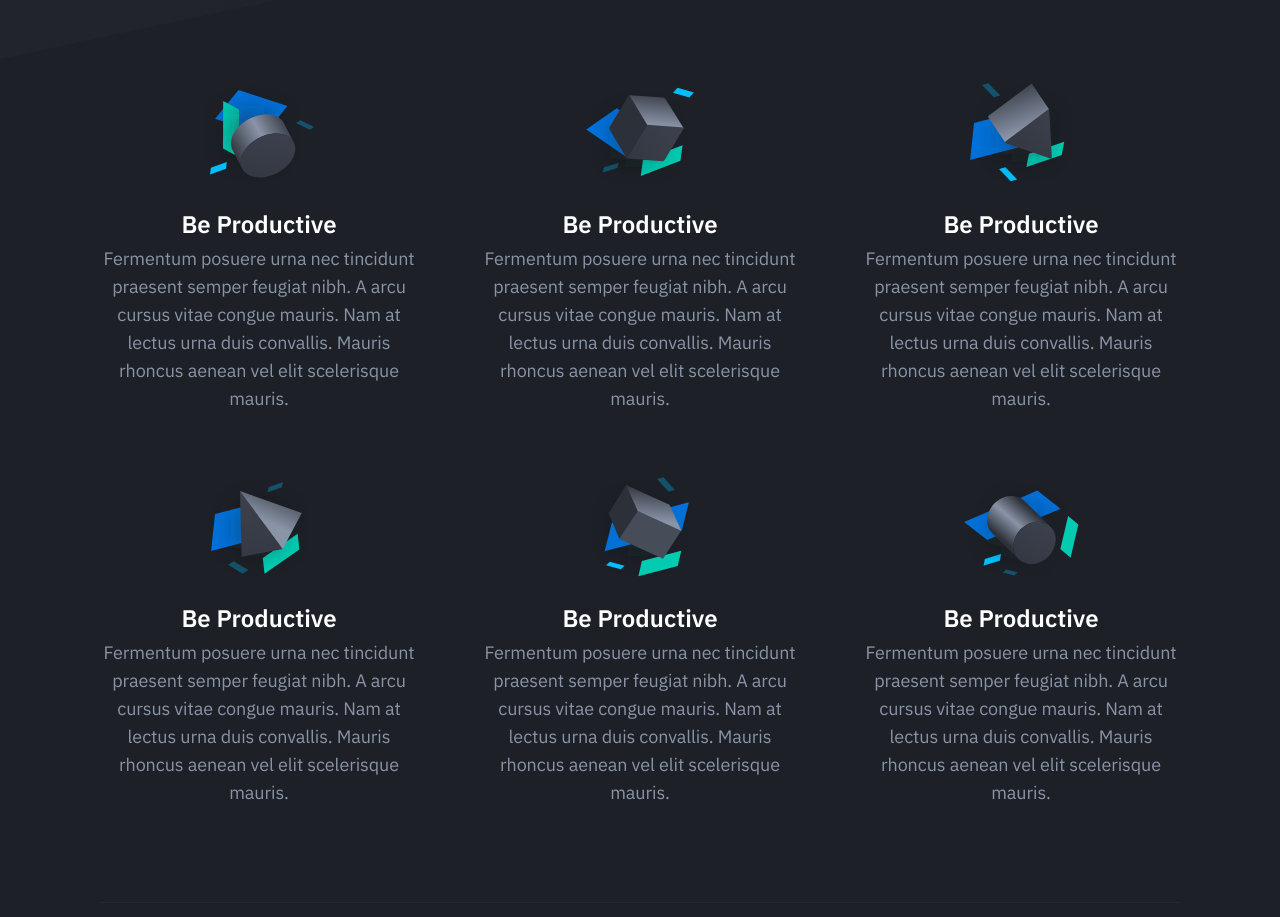
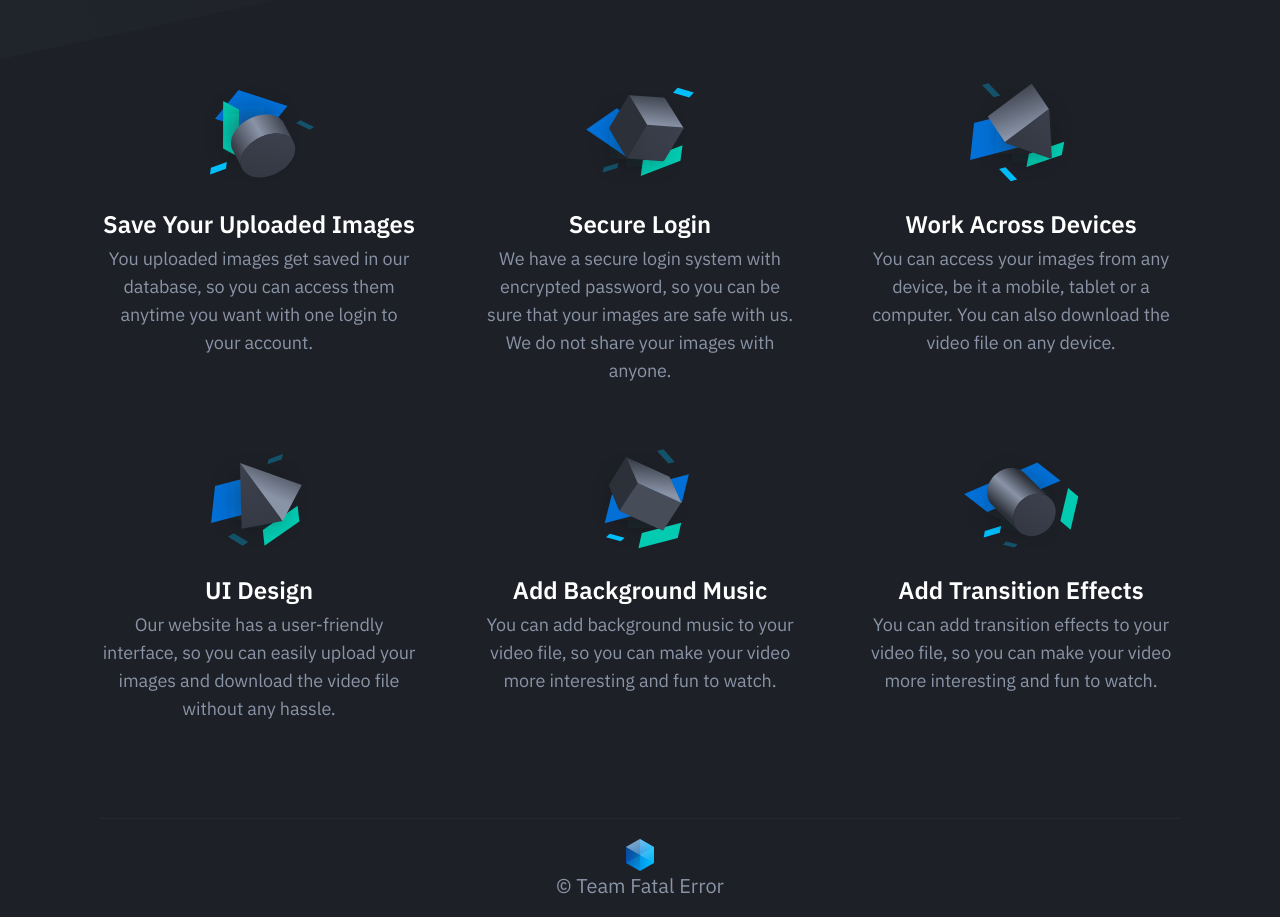
Before and after one commit to not-a-slacker/iss-phase-3, a Flask app: page / in a window 1280 px wide. Shown: the part 641-1558 px from the top of the page. After the commit the page ends 1535 px from the top, so only its background shows below. Run offline with Flask 3, Linux system fonts and the light colour scheme; some libraries are stand-ins or nearby versions.

Commit message:
minor text

```diff
--- a/templates/home.html
+++ b/templates/home.html
@@ -269,7 +269,7 @@
     <div class="logo">
       <img class="header-logo-image" src="/static/img/logo.svg" alt="Logo"
         style="width: 30px; height: 30px; margin-top: 20px;">
-      <span class="header-title">Username: {{row[1]}}                                    User ID: {{row[]}}                                 Name: {{row[0]}}  </span>
+      <span class="header-title">Username: <i>{{row[1]}} </i> Name: <i> {{row[0]}}</i></span>
     </div>
     <div class="button-container">
       <a href="{{ url_for('index') }}" class="codepen-button2"><span>Logout</span></a>
--- a/templates/index.html
+++ b/templates/index.html
@@ -69,8 +69,8 @@
                                     <div class="feature-icon">
 										<img src="../static/img/feature-icon-01.svg" alt="Feature 01">
                                     </div>
-                                    <h4 class="feature-title mt-24">Be Productive</h4>
-                                    <p class="text-sm mb-0">Fermentum posuere urna nec tincidunt praesent semper feugiat nibh. A arcu cursus vitae congue mauris. Nam at lectus urna duis convallis. Mauris rhoncus aenean vel elit scelerisque mauris.</p>
+                                    <h4 class="feature-title mt-24">Save Your Uploaded Images</h4>
+                                    <p class="text-sm mb-0">You uploaded images get saved in our database, so you can access them anytime you want with one login to your account.</p>
                                 </div>
                             </div>
 							<div class="feature text-center is-revealing">
@@ -78,8 +78,8 @@
                                     <div class="feature-icon">
 										<img src="../static/img/feature-icon-02.svg" alt="Feature 02">
                                     </div>
-                                    <h4 class="feature-title mt-24">Be Productive</h4>
-                                    <p class="text-sm mb-0">Fermentum posuere urna nec tincidunt praesent semper feugiat nibh. A arcu cursus vitae congue mauris. Nam at lectus urna duis convallis. Mauris rhoncus aenean vel elit scelerisque mauris.</p>
+                                    <h4 class="feature-title mt-24">Secure Login</h4>
+                                    <p class="text-sm mb-0">We have a secure login system with encrypted password, so you can be sure that your images are safe with us. We do not share your images with anyone.</p>
                                 </div>
                             </div>
                             <div class="feature text-center is-revealing">
@@ -87,8 +87,8 @@
                                     <div class="feature-icon">
 										<img src="../static/img/feature-icon-03.svg" alt="Feature 03">
                                     </div>
-                                    <h4 class="feature-title mt-24">Be Productive</h4>
-                                    <p class="text-sm mb-0">Fermentum posuere urna nec tincidunt praesent semper feugiat nibh. A arcu cursus vitae congue mauris. Nam at lectus urna duis convallis. Mauris rhoncus aenean vel elit scelerisque mauris.</p>
+                                    <h4 class="feature-title mt-24">Work Across Devices</h4>
+                                    <p class="text-sm mb-0">You can access your images from any device, be it a mobile, tablet or a computer. You can also download the video file on any device.</p>
                                 </div>
                             </div>
                             <div class="feature text-center is-revealing">
@@ -96,8 +96,8 @@
                                     <div class="feature-icon">
 										<img src="../static/img/feature-icon-04.svg" alt="Feature 04">
                                     </div>
-                                    <h4 class="feature-title mt-24">Be Productive</h4>
-                                    <p class="text-sm mb-0">Fermentum posuere urna nec tincidunt praesent semper feugiat nibh. A arcu cursus vitae congue mauris. Nam at lectus urna duis convallis. Mauris rhoncus aenean vel elit scelerisque mauris.</p>
+                                    <h4 class="feature-title mt-24">UI Design</h4>
+                                    <p class="text-sm mb-0">Our website has a user-friendly interface, so you can easily upload your images and download the video file without any hassle.</p>
                                 </div>
                             </div>
 							<div class="feature text-center is-revealing">
@@ -105,8 +105,8 @@
                                     <div class="feature-icon">
 										<img src="../static/img/feature-icon-05.svg" alt="Feature 05">
                                     </div>
-                                    <h4 class="feature-title mt-24">Be Productive</h4>
-                                    <p class="text-sm mb-0">Fermentum posuere urna nec tincidunt praesent semper feugiat nibh. A arcu cursus vitae congue mauris. Nam at lectus urna duis convallis. Mauris rhoncus aenean vel elit scelerisque mauris.</p>
+                                    <h4 class="feature-title mt-24">Add Background Music</h4>
+                                    <p class="text-sm mb-0">You can add background music to your video file, so you can make your video more interesting and fun to watch.</p>
                                 </div>
                             </div>
                             <div class="feature text-center is-revealing">
@@ -114,8 +114,8 @@
                                     <div class="feature-icon">
 										<img src="../static/img/feature-icon-06.svg" alt="Feature 06">
                                     </div>
-                                    <h4 class="feature-title mt-24">Be Productive</h4>
-                                    <p class="text-sm mb-0">Fermentum posuere urna nec tincidunt praesent semper feugiat nibh. A arcu cursus vitae congue mauris. Nam at lectus urna duis convallis. Mauris rhoncus aenean vel elit scelerisque mauris.</p>
+                                    <h4 class="feature-title mt-24">Add Transition Effects</h4>
+                                    <p class="text-sm mb-0">You can add transition effects to your video file, so you can make your video more interesting and fun to watch.</p>
                                 </div>
                             </div>
                         </div>
```
